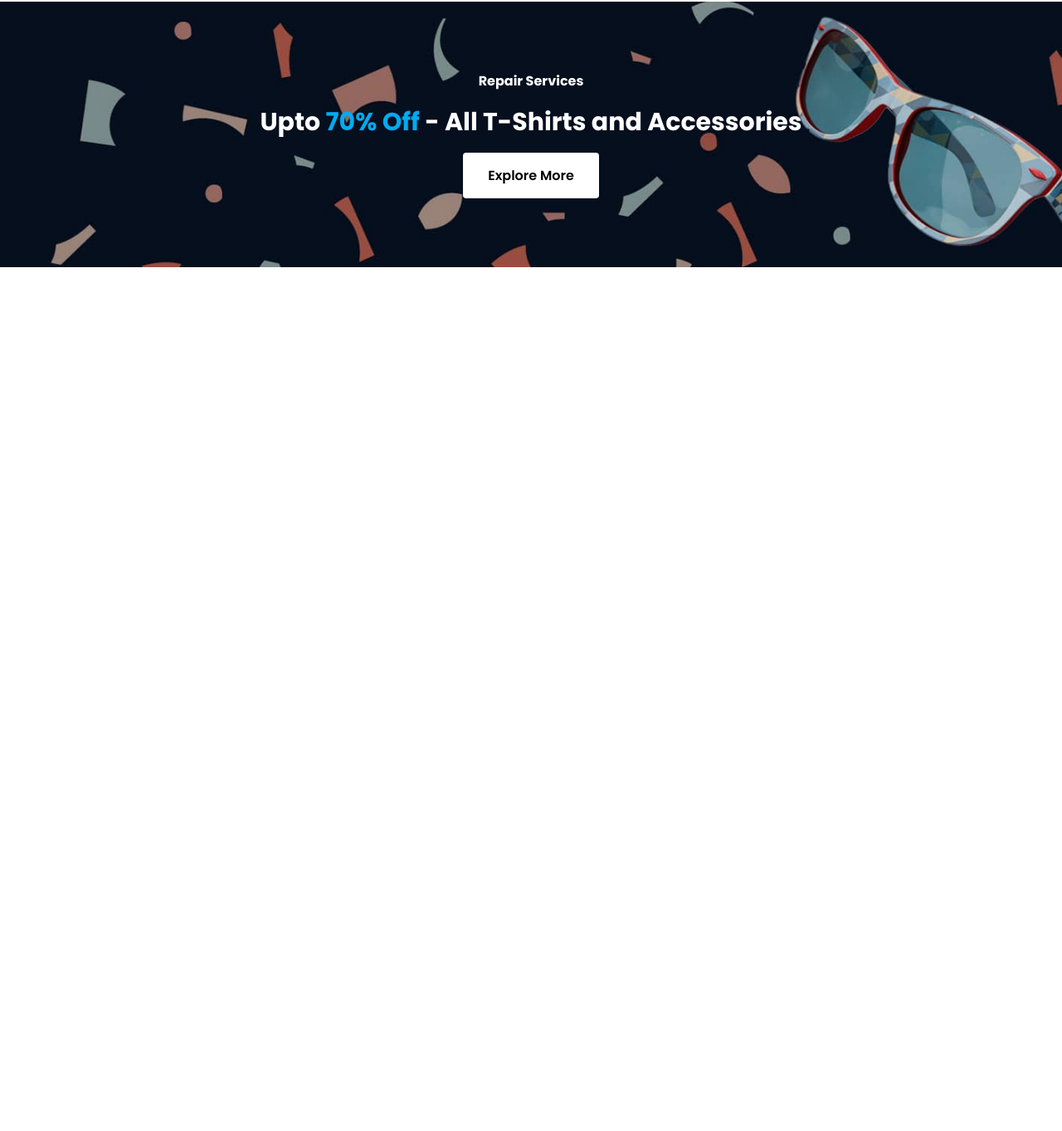
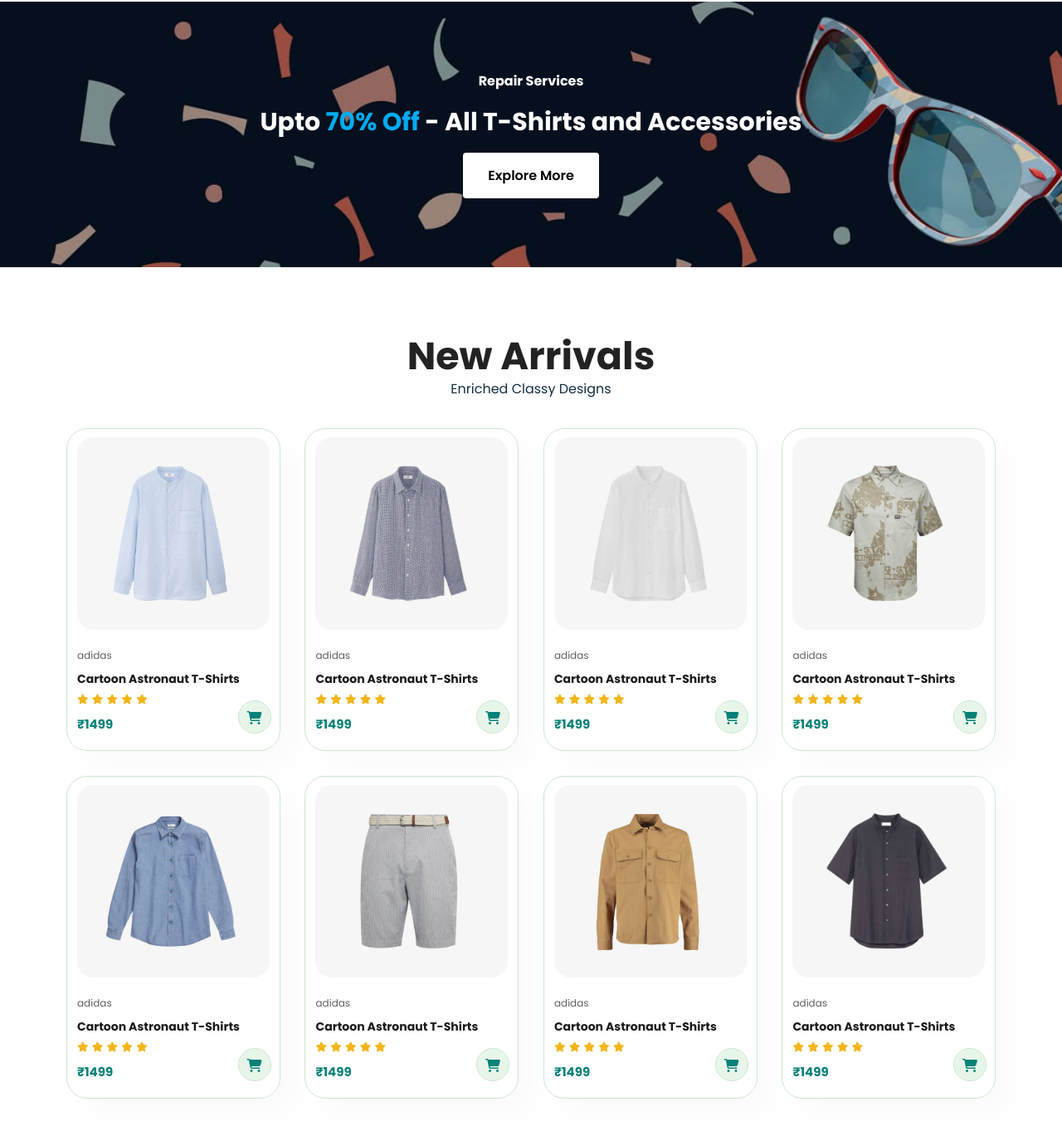
Before and after one commit to sumeetbp/E-commerce, a plain HTML site: page index.html in a window 1280 px wide. Shown: the part 2169-3532 px from the top of the page at 83% size. Before the commit the page ends 2531 px from the top, so only its background shows below. Drawn offline with Linux system fonts and the light colour scheme.

Commit message:
New Arrivals

```diff
--- a/index.html
+++ b/index.html
@@ -56,7 +56,7 @@
     </section>
 
     <section id="products" class="section-p1">
-        <h2>Featured products</h2>
+        <h2>Featured Products</h2>
         <p>The New Modern Desgin Collection</p>
         <div class="container">
             <div class="product">
@@ -196,6 +196,141 @@
         <button class="normal">Explore More</button>
     </section>
 
+    <section id="products" class="section-p1">
+        <h2>New Arrivals</h2>
+        <p>Enriched Classy Designs</p>
+        <div class="container">
+            <div class="product">
+                <img src="img/products/n1.jpg" alt="">
+                <div class="description">
+                    <span>adidas</span>
+                    <h5>Cartoon Astronaut T-Shirts</h5>
+                    <div class="star">
+                        <i class="fas fa-star"></i>
+                        <i class="fas fa-star"></i>
+                        <i class="fas fa-star"></i>
+                        <i class="fas fa-star"></i>
+                        <i class="fas fa-star"></i>
+                    </div>
+                    <h4>₹1499</h4>
+                </div>
+                <a href="#"><i class="fa-solid fa-cart-shopping cart"></i></a>
+            </div>
+            <div class="product">
+                <img src="img/products/n2.jpg" alt="">
+                <div class="description">
+                    <span>adidas</span>
+                    <h5>Cartoon Astronaut T-Shirts</h5>
+                    <div class="star">
+                        <i class="fas fa-star"></i>
+                        <i class="fas fa-star"></i>
+                        <i class="fas fa-star"></i>
+                        <i class="fas fa-star"></i>
+                        <i class="fas fa-star"></i>
+                    </div>
+                    <h4>₹1499</h4>
+                </div>
+                <a href="#"><i class="fa-solid fa-cart-shopping cart"></i></a>
+            </div>
+            <div class="product">
+                <img src="img/products/n3.jpg" alt="">
+                <div class="description">
+                    <span>adidas</span>
+                    <h5>Cartoon Astronaut T-Shirts</h5>
+                    <div class="star">
+                        <i class="fas fa-star"></i>
+                        <i class="fas fa-star"></i>
+                        <i class="fas fa-star"></i>
+                        <i class="fas fa-star"></i>
+                        <i class="fas fa-star"></i>
+                    </div>
+                    <h4>₹1499</h4>
+                </div>
+                <a href="#"><i class="fa-solid fa-cart-shopping cart"></i></a>
+            </div>
+            <div class="product">
+                <img src="img/products/n4.jpg" alt="">
+                <div class="description">
+                    <span>adidas</span>
+                    <h5>Cartoon Astronaut T-Shirts</h5>
+                    <div class="star">
+                        <i class="fas fa-star"></i>
+                        <i class="fas fa-star"></i>
+                        <i class="fas fa-star"></i>
+                        <i class="fas fa-star"></i>
+                        <i class="fas fa-star"></i>
+                    </div>
+                    <h4>₹1499</h4>
+                </div>
+                <a href="#"><i class="fa-solid fa-cart-shopping cart"></i></a>
+            </div>
+            <div class="product">
+                <img src="img/products/n5.jpg" alt="">
+                <div class="description">
+                    <span>adidas</span>
+                    <h5>Cartoon Astronaut T-Shirts</h5>
+                    <div class="star">
+                        <i class="fas fa-star"></i>
+                        <i class="fas fa-star"></i>
+                        <i class="fas fa-star"></i>
+                        <i class="fas fa-star"></i>
+                        <i class="fas fa-star"></i>
+                    </div>
+                    <h4>₹1499</h4>
+                </div>
+                <a href="#"><i class="fa-solid fa-cart-shopping cart"></i></a>
+            </div>
+            <div class="product">
+                <img src="img/products/n6.jpg" alt="">
+                <div class="description">
+                    <span>adidas</span>
+                    <h5>Cartoon Astronaut T-Shirts</h5>
+                    <div class="star">
+                        <i class="fas fa-star"></i>
+                        <i class="fas fa-star"></i>
+                        <i class="fas fa-star"></i>
+                        <i class="fas fa-star"></i>
+                        <i class="fas fa-star"></i>
+                    </div>
+                    <h4>₹1499</h4>
+                </div>
+                <a href="#"><i class="fa-solid fa-cart-shopping cart"></i></a>
+            </div>
+            <div class="product">
+                <img src="img/products/n7.jpg" alt="">
+                <div class="description">
+                    <span>adidas</span>
+                    <h5>Cartoon Astronaut T-Shirts</h5>
+                    <div class="star">
+                        <i class="fas fa-star"></i>
+                        <i class="fas fa-star"></i>
+                        <i class="fas fa-star"></i>
+                        <i class="fas fa-star"></i>
+                        <i class="fas fa-star"></i>
+                    </div>
+                    <h4>₹1499</h4>
+                </div>
+                <a href="#"><i class="fa-solid fa-cart-shopping cart"></i></a>
+            </div>
+            <div class="product">
+                <img src="img/products/n8.jpg" alt="">
+                <div class="description">
+                    <span>adidas</span>
+                    <h5>Cartoon Astronaut T-Shirts</h5>
+                    <div class="star">
+                        <i class="fas fa-star"></i>
+                        <i class="fas fa-star"></i>
+                        <i class="fas fa-star"></i>
+                        <i class="fas fa-star"></i>
+                        <i class="fas fa-star"></i>
+                    </div>
+                    <h4>₹1499</h4>
+                </div>
+                <a href="#"><i class="fa-solid fa-cart-shopping cart"></i></a>
+            </div>
+        </div>
+    </section>
+
     <script src="script.js"></script>
 </body>
 </html>
```
